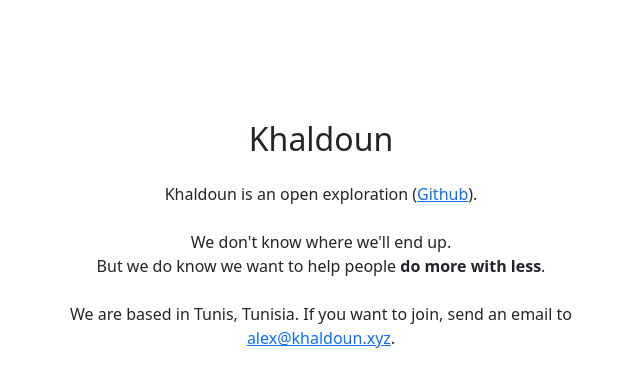
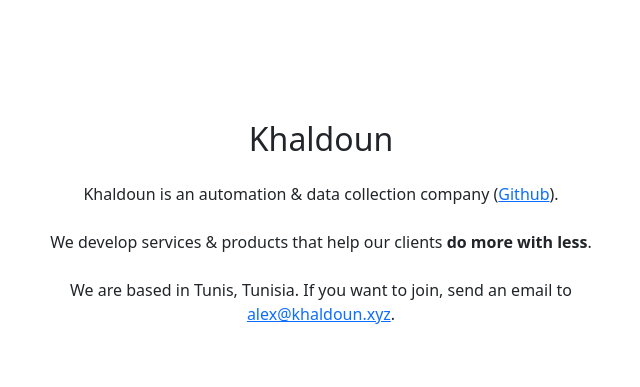
Before and after one commit to khaldoun-xyz/khaldoun, a Django app: page / in a window 1280 px wide. Shown: the part 56-443 px from the top of the page, without its empty margins (319-959 px from the left). Run offline with Django 5.2, Linux system fonts and the light colour scheme.

Commit message:
index: change to automation & data collection

```diff
--- a/src/templates/index.html
+++ b/src/templates/index.html
@@ -8,14 +8,13 @@
         </div>
         <div class="flex flex-col space-y-4 text-center mt-4">
             <p style="max-width: 600px; margin: auto; text-align: center;">
-                Khaldoun is an open exploration
+                Khaldoun is an automation & data collection company
                 (<a href="https://github.com/khaldoun-xyz" target="_blank">Github</a>).
             </p>
         </div>
         <div class="flex flex-col space-y-4 text-center mt-4">
             <p style="max-width: 600px; margin: auto; text-align: center;">
-                We don't know where we'll end up. <br>
-                But we do know we want to help people <b>do more with less</b>.
+                We develop services & products that help our clients <b>do more with less</b>.
             </p>
         </div>
         <div class="flex flex-col space-y-4 text-center mt-4">
```
